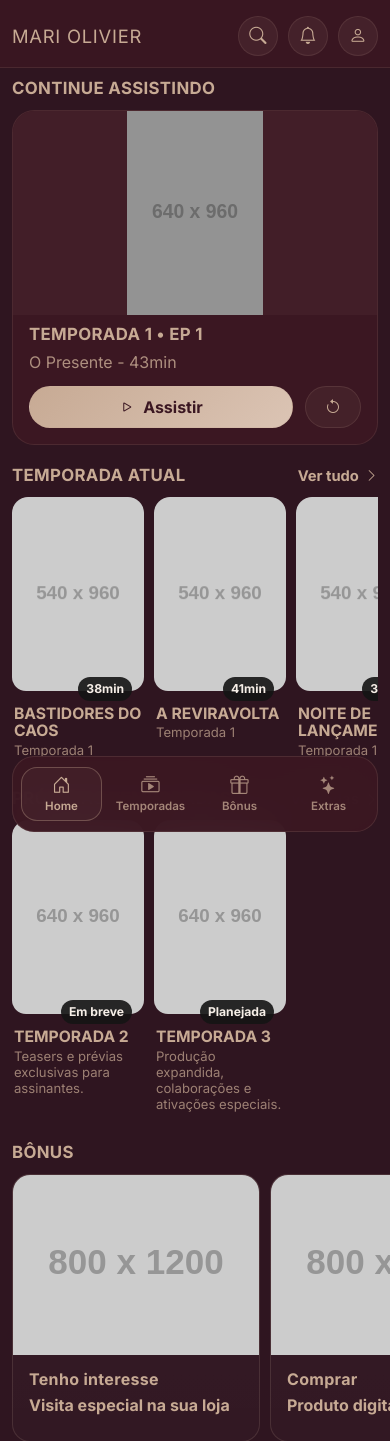
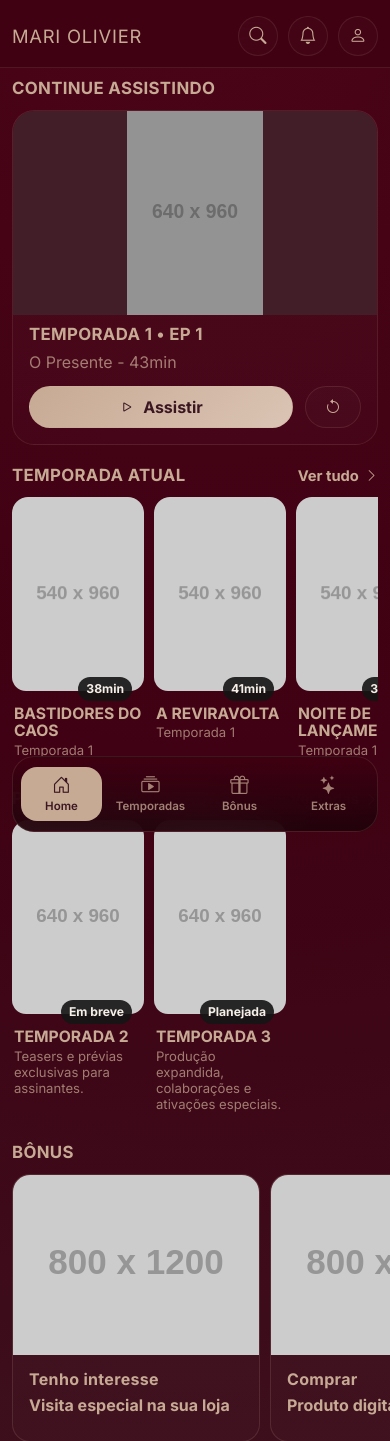
Before and after one commit to Hunter954/MariOlivierOficial, a Flask app: page / in a window 390 px wide. Shown: the top 1441 px of the page. Run offline with Flask 3, Linux system fonts and the light colour scheme; grey boxes labelled with a size stand in for pictures from a placeholder-image service; some libraries are stand-ins or nearby versions.

Commit message:
Update style.css

```diff
--- a/app/static/css/style.css
+++ b/app/static/css/style.css
@@ -543,7 +543,7 @@ body.home-screen::-webkit-scrollbar, .no-scrollbar::-webkit-scrollbar, .content-
 
 @media (max-width: 700px) {
   body {
-    background: #2f1520;
+    background: radial-gradient(circle at top, #4b0418 0%, var(--bg) 40%, var(--bg-deep) 100%);
   }
   .app-shell {
     min-height: 100vh;
@@ -556,7 +556,7 @@ body.home-screen::-webkit-scrollbar, .no-scrollbar::-webkit-scrollbar, .content-
     height: auto;
     padding: 10px 8px calc(10px + env(safe-area-inset-bottom));
     border-radius: 22px;
-    background: rgba(59,23,34,.96);
+    background: linear-gradient(180deg, rgba(63,0,18,.96), rgba(30,2,10,.92));
     border-color: rgba(199,170,148,.14);
     backdrop-filter: blur(20px);
   }
@@ -584,9 +584,9 @@ body.home-screen::-webkit-scrollbar, .no-scrollbar::-webkit-scrollbar, .content-
     font-size: 1.15rem;
   }
   .nav-pill.active {
-    color: var(--gold);
-    background: rgba(199,170,148,.05);
-    border-color: rgba(199,170,148,.34);
+    color: #3b1722;
+    background: var(--gold);
+    border-color: transparent;
   }
   .main-shell {
     padding-bottom: 108px;
@@ -599,7 +599,7 @@ body.home-screen::-webkit-scrollbar, .no-scrollbar::-webkit-scrollbar, .content-
     align-items: center;
     gap: 10px;
     border-bottom: 1px solid rgba(199,170,148,.12);
-    background: rgba(59,23,34,.92);
+    background: rgba(64,2,19,.96);
   }
   .brand-inline {
     display: inline-flex;
@@ -629,7 +629,7 @@ body.home-screen::-webkit-scrollbar, .no-scrollbar::-webkit-scrollbar, .content-
     min-height: 40px;
     padding: 0;
     border-radius: 50%;
-    background: rgba(199,170,148,.08);
+    background: rgba(255,255,255,.02);
     border-color: rgba(199,170,148,.12);
   }
   .mobile-icon-only i {
@@ -678,7 +678,7 @@ body.home-screen::-webkit-scrollbar, .no-scrollbar::-webkit-scrollbar, .content-
     margin: 0;
     border-radius: 22px;
     overflow: hidden;
-    background: #3b1722;
+    background: linear-gradient(180deg, rgba(255,255,255,0.03), rgba(255,255,255,0.015));
     border-color: rgba(199,170,148,.12);
   }
   .netflix-mobile-card .hero-media {
@@ -689,7 +689,7 @@ body.home-screen::-webkit-scrollbar, .no-scrollbar::-webkit-scrollbar, .content-
     background-size: contain;
     background-repeat: no-repeat;
     background-position: center center;
-    background-color: #5d2937;
+    background-color: var(--panel);
     filter: saturate(.95) brightness(.72);
   }
   .netflix-mobile-card .hero-overlay.mobile-overlay-card {
@@ -723,7 +723,7 @@ body.home-screen::-webkit-scrollbar, .no-scrollbar::-webkit-scrollbar, .content-
   .mobile-hero-copy p {
     margin: 6px 0 0;
     font-size: 1rem;
-    color: rgba(199,170,148,.82);
+    color: var(--muted);
   }
   .mobile-hero-actions {
     padding: 14px 16px 0;
@@ -742,7 +742,7 @@ body.home-screen::-webkit-scrollbar, .no-scrollbar::-webkit-scrollbar, .content-
     width: 56px;
     padding: 0;
     border-radius: 999px;
-    background: rgba(199,170,148,.07);
+    background: rgba(255,255,255,.02);
     border-color: rgba(199,170,148,.14);
   }
   .media-row.mobile-card-row,
```
